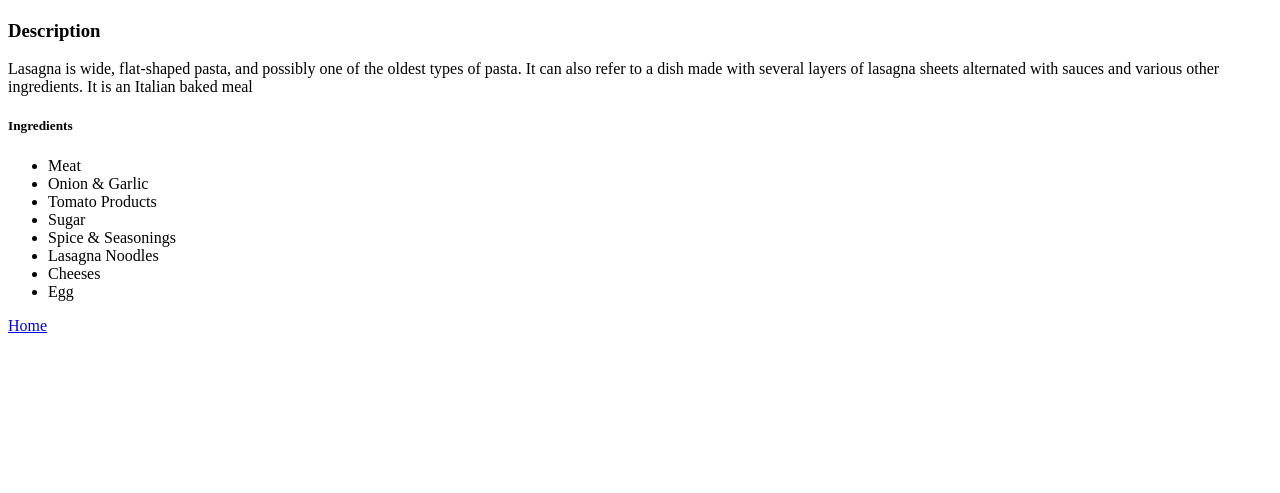
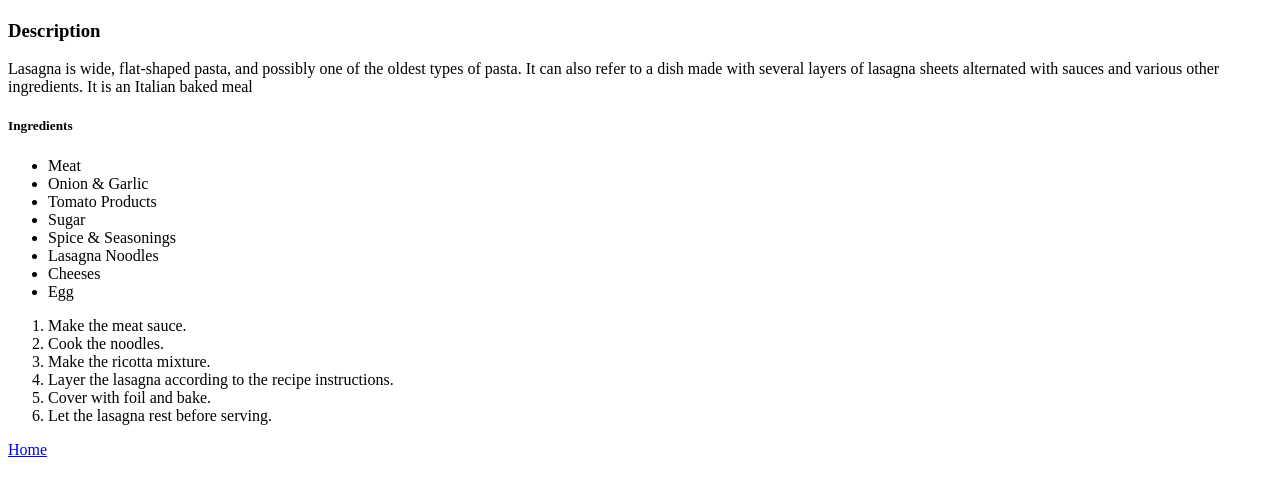
Before and after one commit to Aphene101/odin-recipes, a plain HTML site: page recipes/lasagna.html in a window 1280 px wide. Shown: the part 99-592 px from the top of the page. Drawn offline with Linux system fonts and the light colour scheme.

Commit message:
Added steps to make the lasagna
used h5 for the title again and ol tags for the
ordered list and li tags for the list items

```diff
--- a/recipes/lasagna.html
+++ b/recipes/lasagna.html
@@ -30,6 +30,15 @@
         <li>Egg</li>
     </ul>
 
+    <ol>
+        <li>Make the meat sauce.</li>
+        <li>Cook the noodles.</li>
+        <li>Make the ricotta mixture.</li>
+        <li>Layer the lasagna according to the recipe instructions.</li>
+        <li>Cover with foil and bake.</li>
+        <li>Let the lasagna rest before serving.</li>
+    </ol>
+
     <a href="../index.html">Home</a>
 </body>
 </html>
```
